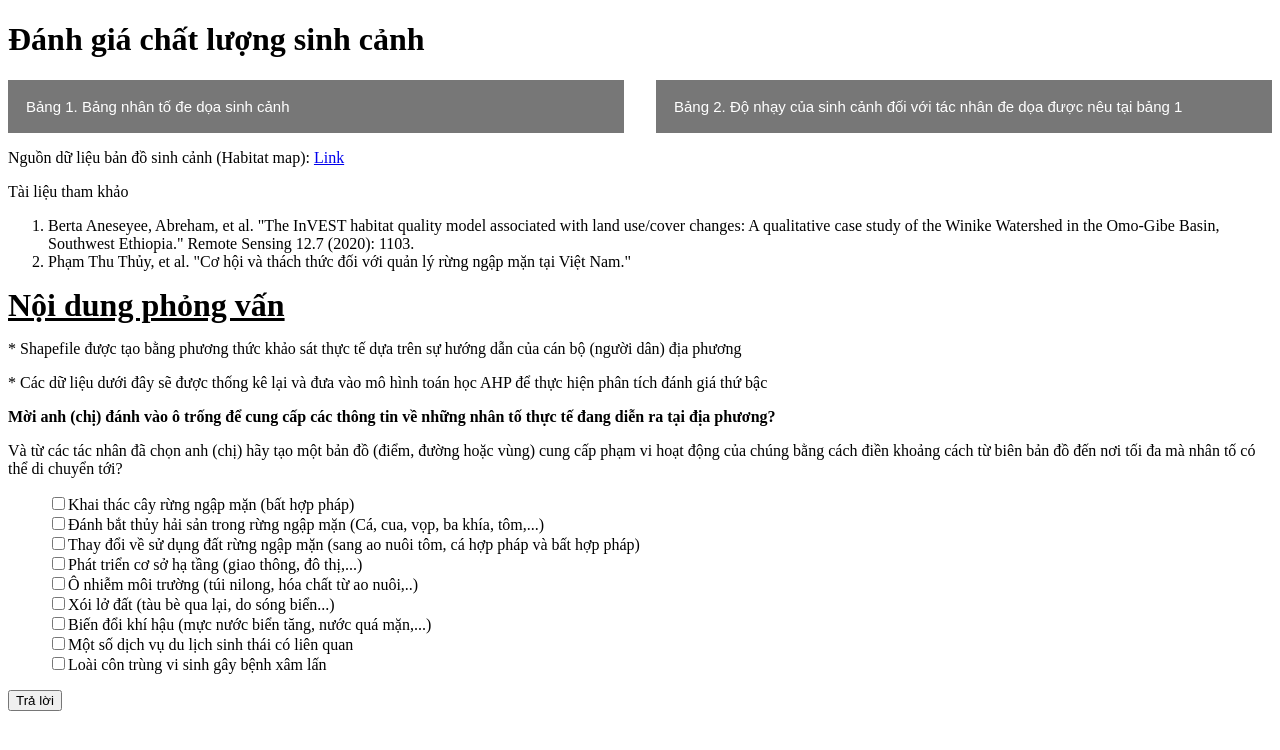
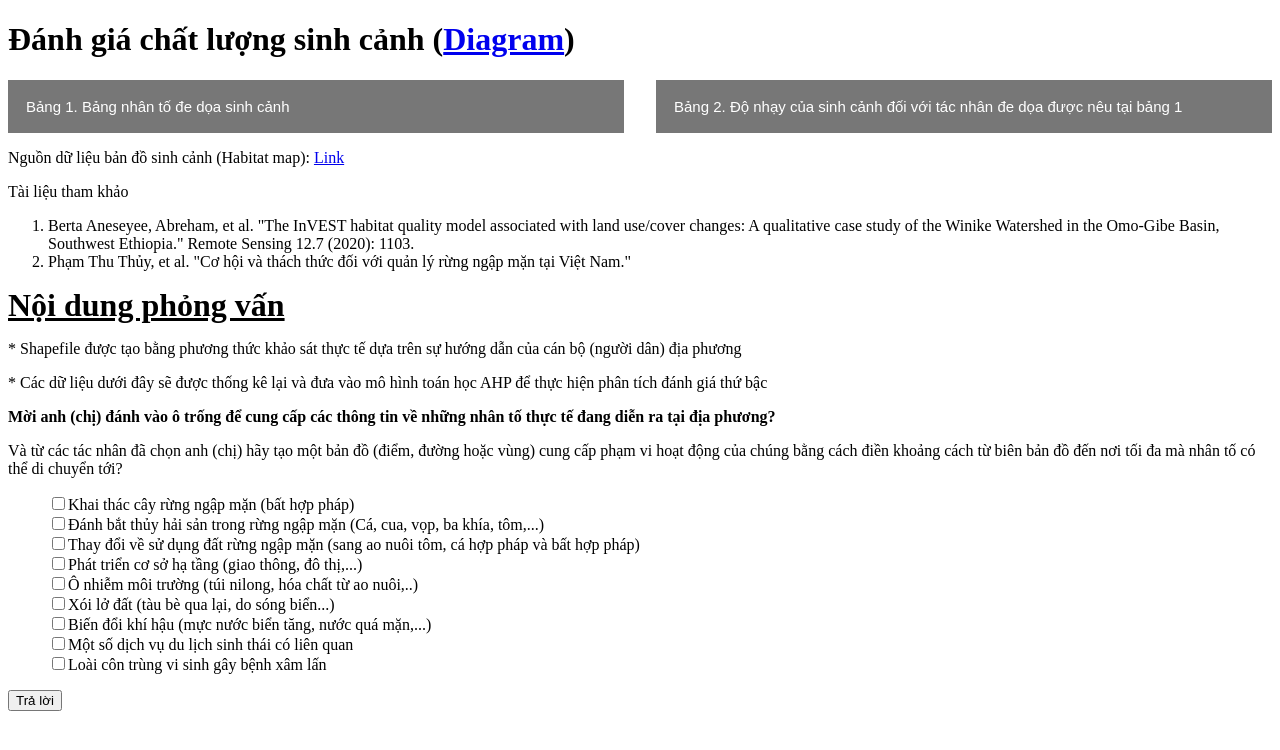
Before and after one commit to mqthang18/HQplan, a plain HTML site: page index.html in a window 1280 px wide. Drawn offline with Linux system fonts and the light colour scheme.

Commit message:
Update index.html

```diff
--- a/index.html
+++ b/index.html
@@ -65,7 +65,7 @@
     </style>
 </head>
 <body>
-    <h1>Đánh giá chất lượng sinh cảnh</h1>
+    <h1>Đánh giá chất lượng sinh cảnh (<a href="https://drive.google.com/file/d/1cogY3KMpDTGH1bIbYg9fUyPaUrgbzBsW/view?usp=sharing">Diagram</a>)</h1>
     <div class="wrapper">
         <div class="left-col">
             <button type="button" class="collapsible">Bảng 1. Bảng nhân tố đe dọa sinh cảnh</button>
```
